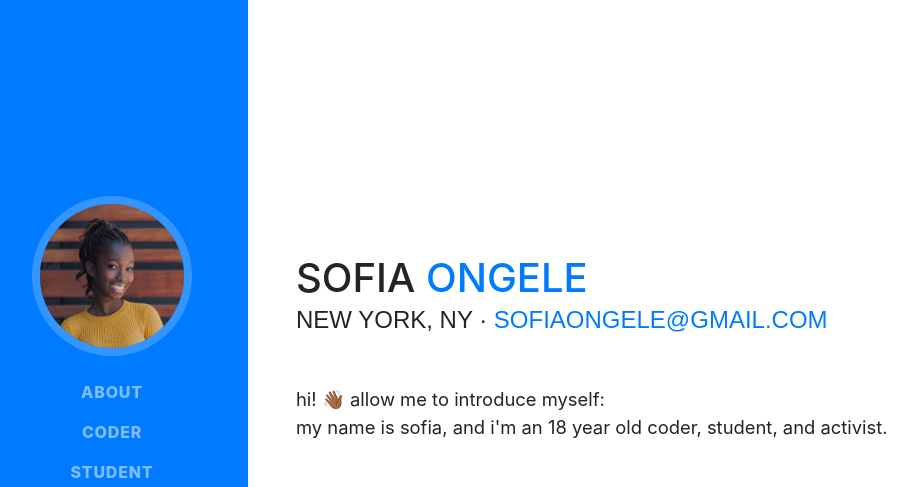
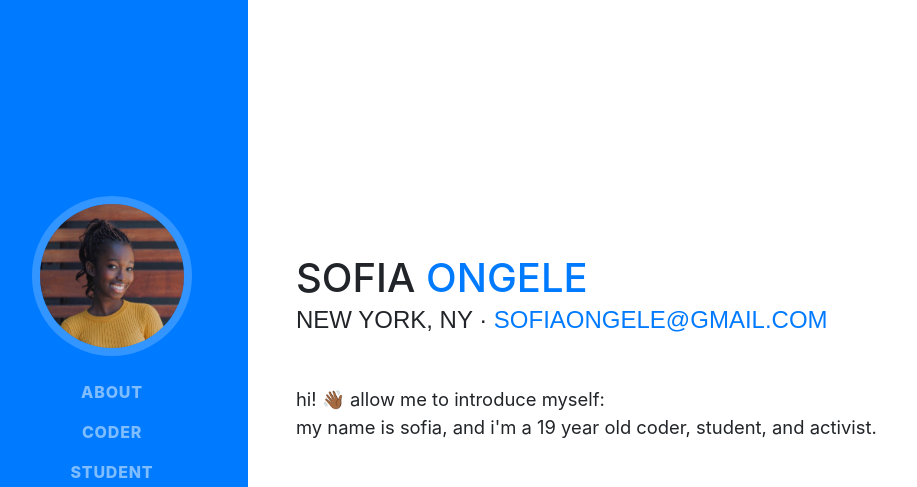
Before and after one commit to soapia/soapia.github.io, a website with bundled scripts: page index.html in a window 1280 px wide. Shown: the top 487 px of the page, without its empty margins (24-941 px from the left). Built offline with nearby package versions, Linux system fonts and the light colour scheme; a web font is replaced by a local one.

Commit message:
so i'm 19 now.

```diff
--- a/index.html
+++ b/index.html
@@ -190,7 +190,7 @@ a:hover, a:visited, a:link, a:active {
           <div class="subheading mb-5">new york, ny ·
             <a href="mailto:sofiaongele@gmail.com" target="_"> sofiaongele@gmail.com</a>
           </div>
-          <p class="lead mb-5">hi! 👋🏾 allow me to introduce myself:<br> my name is sofia, and i'm an 18 year old coder, student, and activist.</p>
+          <p class="lead mb-5">hi! 👋🏾 allow me to introduce myself:<br> my name is sofia, and i'm a 19 year old coder, student, and activist.</p>
           <div class="social-icons">
             <a href="https://www.linkedin.com/in/sofiaongele/" target="_">
               <i class="fab fa-linkedin-in"></i>
```
